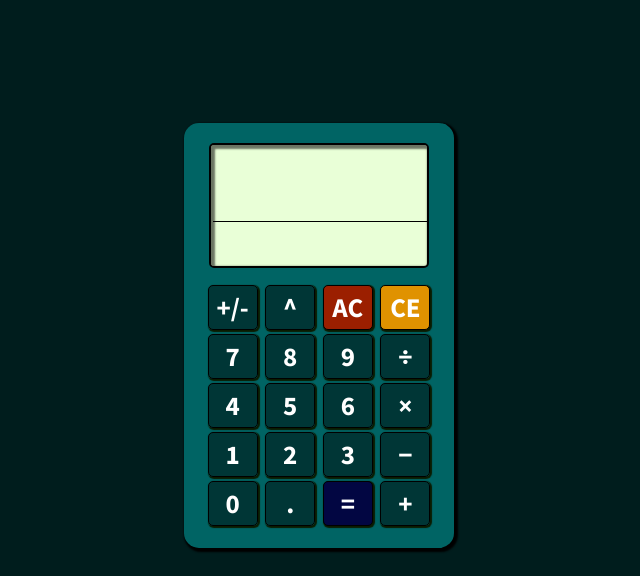
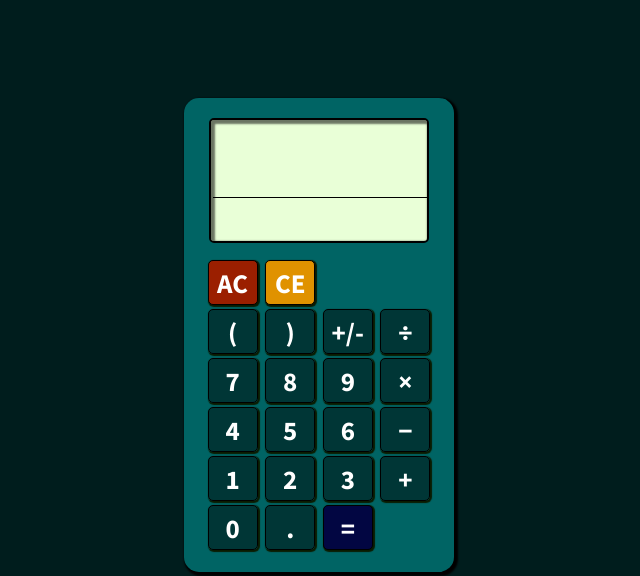
Before and after one commit to thabomoloi/calculator, a plain HTML site: page index.html in a window 1280 px wide. Shown: the top 576 px of the page, without its empty margins (321-961 px from the left). Drawn offline with nearby package versions, Linux system fonts and the light colour scheme.

Commit message:
Add bracket buttons and rearranged other buttons

```diff
--- a/index.html
+++ b/index.html
@@ -21,34 +21,37 @@
         </div>
         <div class="buttons">
           <div class="row">
-            <button id="plusminus">+/-</button>
-            <button id="power">^</button>
             <button id="clear">AC</button>
             <button id="backspace">CE</button>
+          </div>
+          <div class="row">
+            <button id="left(">(</button>
+            <button id="right)">)</button>
+            <button id="plusminus">+/-</button>
+            <button id="div">&div;</button>
           </div>
           <div class="row">
             <button id="7">7</button>
             <button id="8">8</button>
             <button id="9">9</button>
-            <button id="div">&div;</button>
+            <button id="mul">&times;</button>
           </div>
           <div class="row">
             <button id="4">4</button>
             <button id="5">5</button>
             <button id="6">6</button>
-            <button id="mul">&times;</button>
+            <button id="sub">&minus;</button>
           </div>
           <div class="row">
             <button id="1">1</button>
             <button id="2">2</button>
             <button id="3">3</button>
-            <button id="sub">&minus;</button>
+            <button id="add">&plus;</button>
           </div>
           <div class="row">
             <button id="0">0</button>
             <button id="dot">.</button>
             <button id="eq">&equals;</button>
-            <button id="add">&plus;</button>
           </div>
         </div>
       </div>
```
